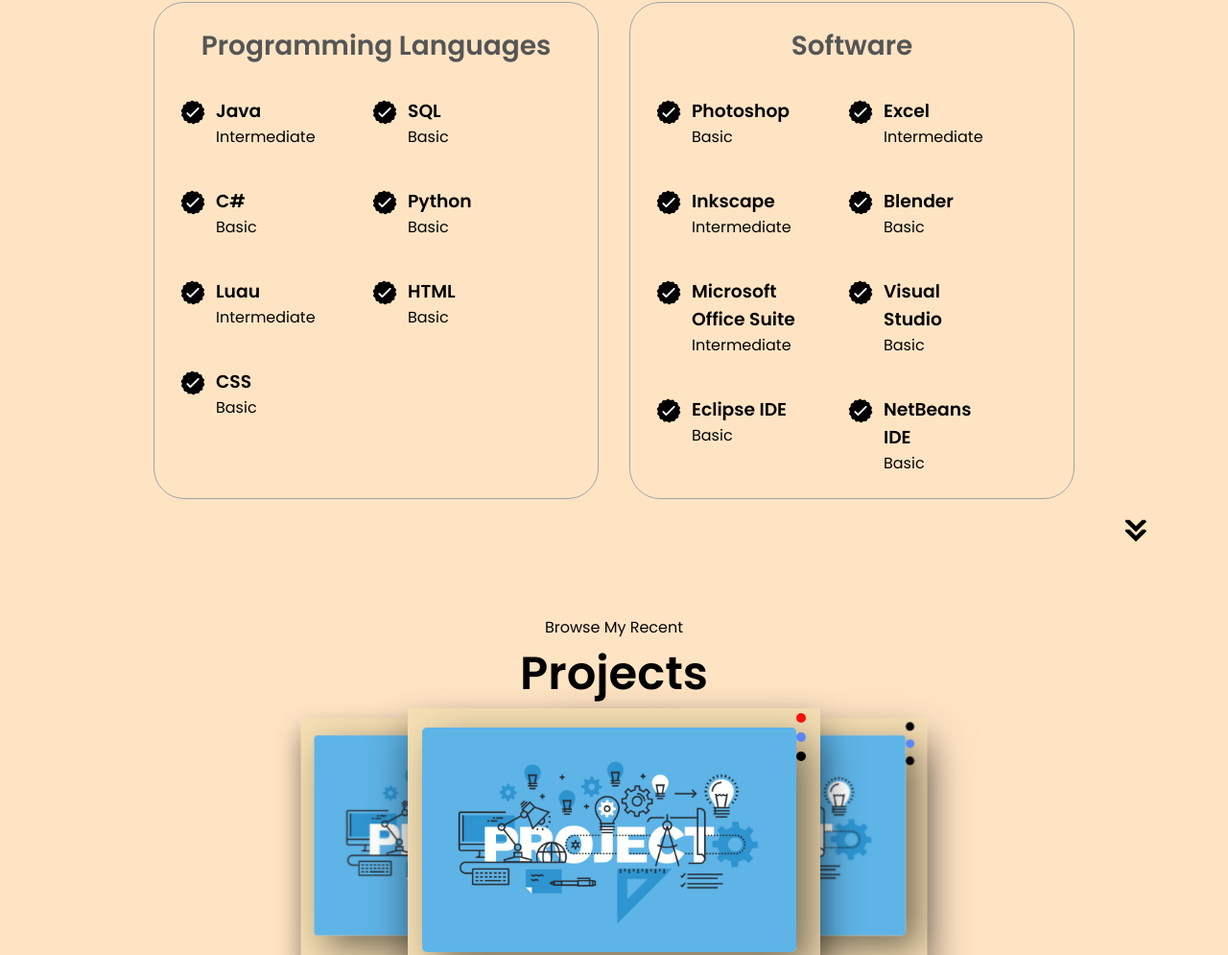
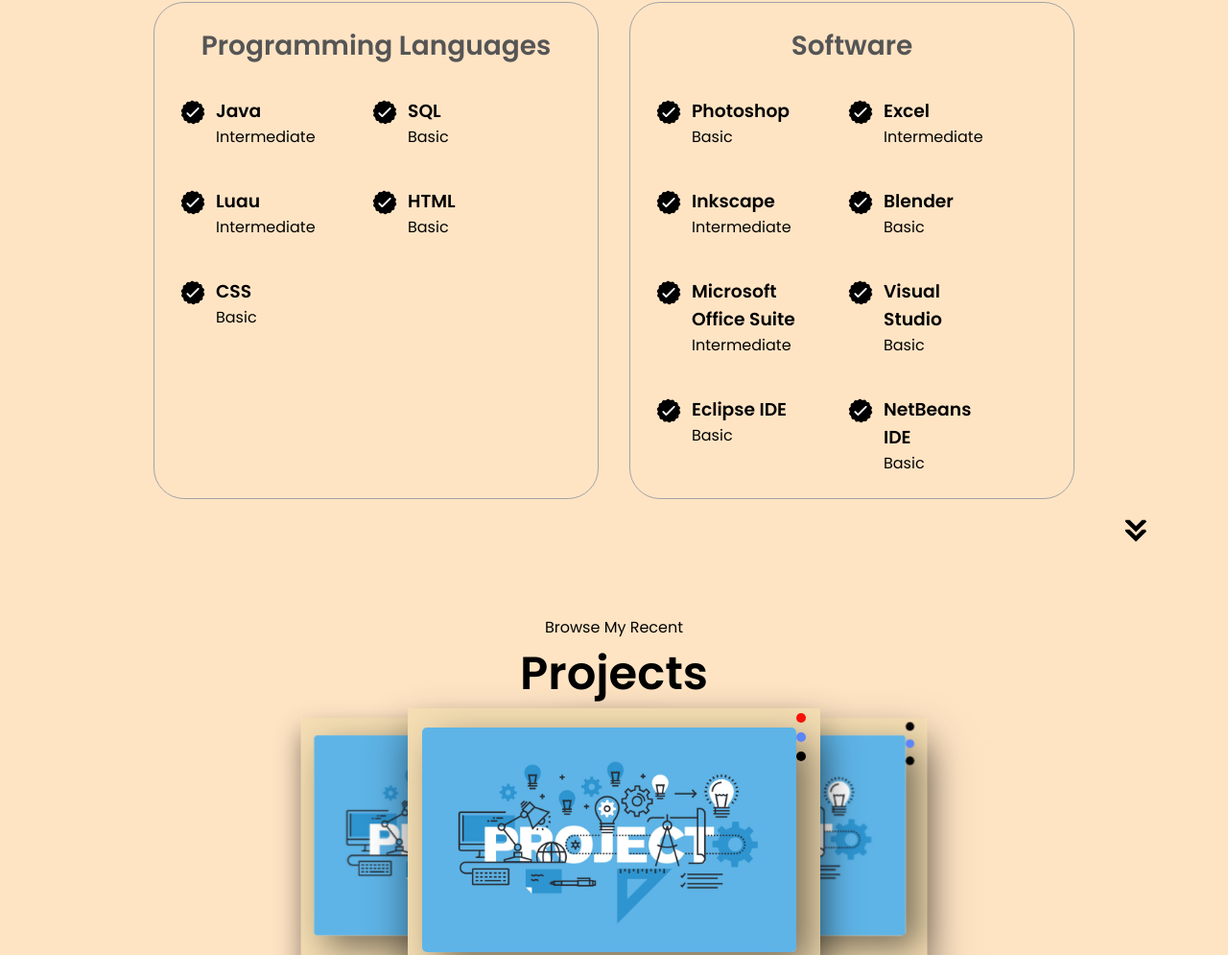
Before and after one commit to sametj/my-website, a plain HTML site: page index.html in a window 1280 px wide. Shown: the part 1823-2818 px from the top of the page at 96% size. Drawn offline with Linux system fonts and the light colour scheme.

Commit message:
remove some skills

```diff
--- a/index.html
+++ b/index.html
@@ -149,26 +149,7 @@
                                 <p> Basic</p>
                             </div>
                         </article>
-                        <article>
-                            <img src="./assets/checkmark.png"
-                            alt="Experience icon"
-                            class="icon"
-                            />
-                            <div>
-                                <h3>C#</h3>
-                                <p> Basic</p>
-                            </div>
-                        </article>
-                        <article>
-                            <img src="./assets/checkmark.png"
-                            alt="Experience icon"
-                            class="icon"
-                            />
-                            <div>
-                                <h3>Python</h3>
-                                <p> Basic</p>
-                            </div>
-                        </article>
+
                         <article>
                             <img src="./assets/checkmark.png"
                             alt="Experience icon"
```
